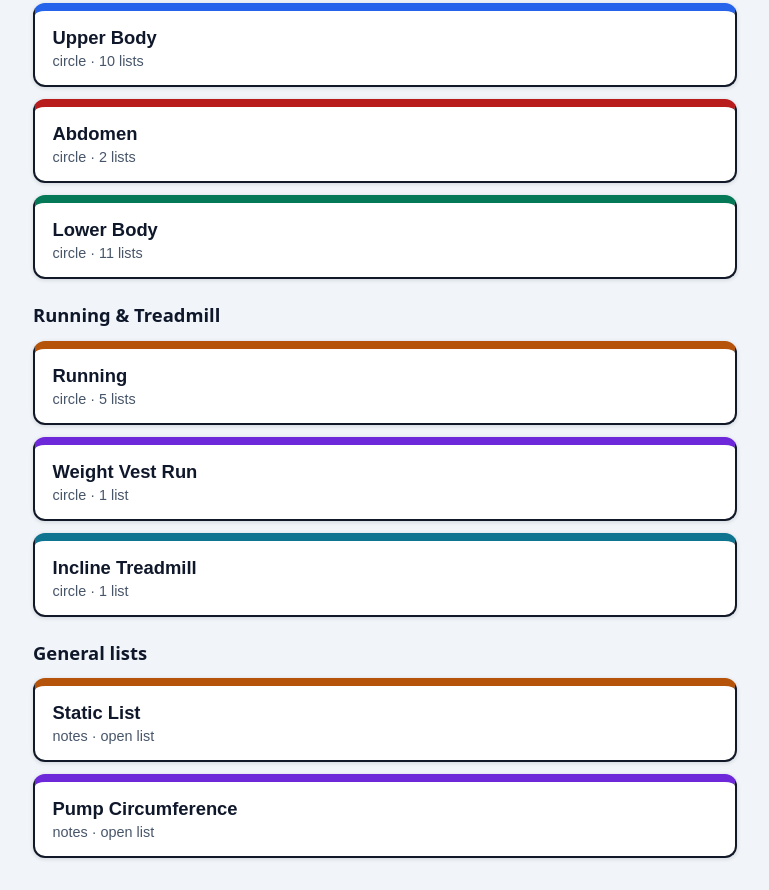
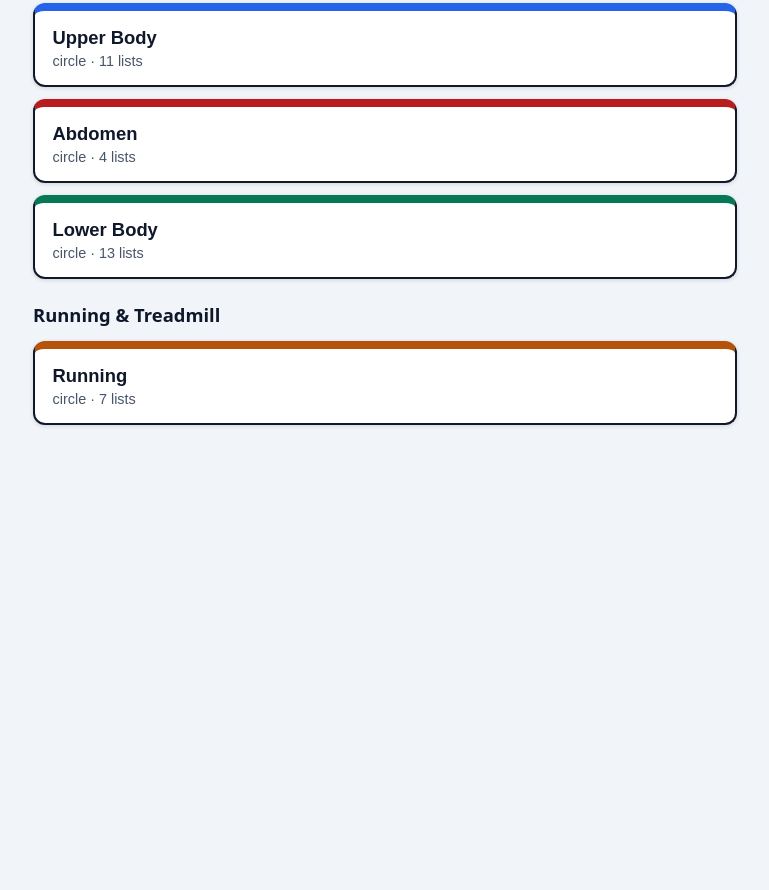
Before and after one commit to damonigraham427-ship-it/workout, a plain HTML site: page workout.html in a window 1280 px wide. Shown: the part 322-1212 px from the top of the page, without its empty margins (255-1024 px from the left). After the commit the page ends 800 px from the top, so only its background shows below. Drawn offline with Linux system fonts and the light colour scheme; no server answers.

Commit message:
Sections fixed: Running holds vest+incline, Static List + Reference Weight per body section, Pump removed, pie landings

```diff
--- /dev/null
+++ b/abdomen-reference-weight.json
@@ -0,0 +1 @@
+{"groups": [{"name": "Abdominals", "steps": []}, {"name": "Obliques", "steps": []}]}
--- /dev/null
+++ b/abdomen-static-list.json
@@ -0,0 +1 @@
+{"notes": []}
--- a/checklist.js
+++ b/checklist.js
@@ -10,8 +10,7 @@ const CK_SECTIONS = [
   { name: 'Upper Body', regions: ['upper'] },
   { name: 'Abdomen', regions: ['abdomen'] },
   { name: 'Lower Body', regions: ['lower'] },
-  { name: 'Running & Treadmill', regions: ['running', 'vest', 'incline'] },
-  { name: 'General lists', regions: ['general'] }
+  { name: 'Running & Treadmill', regions: ['running'] }
 ];
 
 function ckParse(key, fallback) {
@@ -23,8 +22,7 @@ function ckSave(key, value) {
 }
 function ckShort(title) {
   return String(title || '').replace(/^Upper Body \u2014 /, '').replace(/^Lower Body \u2014 /, '')
-    .replace(/^Abdomen \u2014 /, '').replace(/^Running \u2014 /, '')
-    .replace(/^Weight Vest Run \u2014 /, '').replace(/^Incline Treadmill \u2014 /, '');
+    .replace(/^Abdomen \u2014 /, '').replace(/^Running \u2014 /, '');
 }
 function ckToday() {
   const d = new Date();
--- a/index.json
+++ b/index.json
@@ -3,26 +3,10 @@
   {
    "category": "Workout Elements",
    "file": "workout-reference-weight.json",
-   "title": "Workout Elements — Reference Weight",
-   "chapter": "Reference Weight",
+   "title": "Upper Body — Reference Weight",
+   "chapter": "Upper Body",
    "ladder": true,
    "region": "upper"
-  },
-  {
-   "category": "Workout Elements",
-   "chapter": "Static List",
-   "file": "workout-static-list.json",
-   "title": "Workout Elements — Static List",
-   "notes": true,
-   "region": "general"
-  },
-  {
-   "category": "Workout Elements",
-   "chapter": "Pump Circumference",
-   "file": "workout-pump-circumference.json",
-   "title": "Workout Elements — Pump Circumference",
-   "notes": true,
-   "region": "general"
   },
   {
    "category": "Workout Elements",
@@ -154,6 +138,22 @@
   },
   {
    "category": "Workout Elements",
+   "file": "lowerbody-reference-weight.json",
+   "title": "Lower Body — Reference Weight",
+   "chapter": "Lower Body",
+   "ladder": true,
+   "region": "lower"
+  },
+  {
+   "category": "Workout Elements",
+   "chapter": "Lower Body",
+   "file": "lowerbody-static-list.json",
+   "title": "Lower Body — Static List",
+   "notes": true,
+   "region": "lower"
+  },
+  {
+   "category": "Workout Elements",
    "chapter": "Abdomen",
    "file": "upperbody-abdominals.json",
    "title": "Abdomen — Abdominals",
@@ -165,6 +165,22 @@
    "chapter": "Abdomen",
    "file": "upperbody-obliques.json",
    "title": "Abdomen — Obliques",
+   "notes": true,
+   "region": "abdomen"
+  },
+  {
+   "category": "Workout Elements",
+   "file": "abdomen-reference-weight.json",
+   "title": "Abdomen — Reference Weight",
+   "chapter": "Abdomen",
+   "ladder": true,
+   "region": "abdomen"
+  },
+  {
+   "category": "Workout Elements",
+   "chapter": "Abdomen",
+   "file": "abdomen-static-list.json",
+   "title": "Abdomen — Static List",
    "notes": true,
    "region": "abdomen"
   },
@@ -197,6 +213,14 @@
    "chapter": "Upper Body",
    "file": "upperbody-upper-traps.json",
    "title": "Upper Body — Upper Traps",
+   "notes": true,
+   "region": "upper"
+  },
+  {
+   "category": "Workout Elements",
+   "chapter": "Upper Body",
+   "file": "upperbody-static-list.json",
+   "title": "Upper Body — Static List",
    "notes": true,
    "region": "upper"
   },
@@ -242,19 +266,19 @@
   },
   {
    "category": "Workout Elements",
-   "chapter": "Weight Vest Run",
+   "chapter": "Running",
    "file": "weight-vest-run.json",
-   "title": "Weight Vest Run — Run",
+   "title": "Running — Weight Vest Run",
    "notes": true,
-   "region": "vest"
+   "region": "running"
   },
   {
    "category": "Workout Elements",
-   "chapter": "Incline Treadmill",
+   "chapter": "Running",
    "file": "incline-treadmill.json",
-   "title": "Incline Treadmill — Run",
+   "title": "Running — Incline Treadmill",
    "notes": true,
-   "region": "incline"
+   "region": "running"
   }
  ]
 }
--- /dev/null
+++ b/lowerbody-reference-weight.json
@@ -0,0 +1 @@
+{"groups": [{"name": "Lower Abs", "steps": []}, {"name": "Lower Back", "steps": []}, {"name": "Hamstrings", "steps": []}, {"name": "Quadriceps", "steps": []}, {"name": "VMO", "steps": []}, {"name": "Gastrocnemius", "steps": []}, {"name": "Soleus", "steps": []}, {"name": "Hips", "steps": []}, {"name": "Abductor", "steps": []}, {"name": "Adductor", "steps": []}, {"name": "Glutes", "steps": []}]}
--- /dev/null
+++ b/lowerbody-static-list.json
@@ -0,0 +1 @@
+{"notes": []}
--- a/sync.js
+++ b/sync.js
@@ -14,6 +14,9 @@
 
   var EXACT_KEYS = ['examHistory', 'examProgress', 'notepadNotes', 'notepadCleared', 'qualityNotes', 'qualityCleared', 'backdoorLog', 'frontChecklist'];
   var PREFIXES = ['workoutNotes:', 'ladderDates:', 'ladderAdded:', 'ladderSets:', 'noteProgress:'];
+  // Removed lists (Pump Circumference — Damoni, Nov 26, 2026): their stored
+  // entries are purged on every device and deleted from the cloud copy.
+  var PURGE_KEYS = ['workoutNotes:workout-pump-circumference.json', 'noteProgress:workout-pump-circumference.json'];
 
   // ---- sync bar UI ----
   var bar = document.createElement('div');
@@ -46,8 +49,10 @@
 
   var auth = null, db = null, uid = null, applying = false, pushTimer = null, userEmail = '';
   var origSet = localStorage.setItem.bind(localStorage);
+  PURGE_KEYS.forEach(function (k) { try { localStorage.removeItem(k); } catch (e) {} });
 
   function isSyncKey(k) {
+    if (PURGE_KEYS.indexOf(k) !== -1) return false;
     if (EXACT_KEYS.indexOf(k) !== -1) return true;
     return PREFIXES.some(function (p) { return k.indexOf(p) === 0; });
   }
@@ -229,6 +234,12 @@
       btn.onclick = function () { auth.signOut(); };
       db.collection('users').doc(uid).get().then(function (snap) {
         var remote = snap.exists ? (snap.data().state || {}) : {};
+        PURGE_KEYS.forEach(function (k) { delete remote[k]; });
+        try {
+          var delArgs = [];
+          PURGE_KEYS.forEach(function (k) { delArgs.push(new firebase.firestore.FieldPath('state', k), firebase.firestore.FieldValue.delete()); });
+          if (delArgs.length) db.collection('users').doc(uid).update.apply(db.collection('users').doc(uid), delArgs).catch(function () {});
+        } catch (e) {}
         var local = collectState();
         var merged = mergeState(local, remote);
         // Firestore does not preserve map key order, so compare canonically:
--- a/upperbody-chest.json
+++ b/upperbody-chest.json
@@ -1 +1 @@
-{"notes": [], "retired": ["Pectorals"]}
+{"notes": [], "retired": ["Pectorals"], "progressRenames": {"Pectoral- Knee Push-Up 5x5 Circuit": "Knee Push-Up 5x5 Circuit", "Pectoral- Chair Push-Up-10x10 Circuit": "Chair Push-Up-10x10 Circuit"}}
--- /dev/null
+++ b/upperbody-static-list.json
@@ -0,0 +1 @@
+{"notes": [], "movedFrom": "workout-static-list.json"}
--- a/workout-topics.js
+++ b/workout-topics.js
@@ -15,8 +15,8 @@
 
   fetch('index.json', { cache: 'no-store' }).then(function (r) { return r.json(); }).then(function (idx) {
     var body = new URLSearchParams(location.search).get('body');
-    if (['upper', 'abdomen', 'lower', 'running', 'vest', 'incline'].indexOf(body) === -1) { location.replace('workout.html'); return; }
-    var regionName = { upper: 'Upper Body', abdomen: 'Abdomen', lower: 'Lower Body', running: 'Running', vest: 'Weight Vest Run', incline: 'Incline Treadmill' }[body];
+    if (['upper', 'abdomen', 'lower', 'running'].indexOf(body) === -1) { location.replace('workout.html'); return; }
+    var regionName = { upper: 'Upper Body', abdomen: 'Abdomen', lower: 'Lower Body', running: 'Running' }[body];
     document.title = 'Workout Elements \u2014 ' + regionName;
     var h1 = document.getElementById('tp-title');
     if (h1) h1.textContent = 'Workout Elements \u2014 ' + regionName;
--- a/workout.html
+++ b/workout.html
@@ -15,8 +15,6 @@
 <section id="wo-circles"></section>
 <h2 class="cl-title">Running &amp; Treadmill</h2>
 <section id="wo-cardio"></section>
-<h2 class="cl-title">General lists</h2>
-<section id="wo-general"></section>
 </main>
 <script src="workout.js"></script>
 <script src="sync.js"></script>
--- a/workout.js
+++ b/workout.js
@@ -1,20 +1,21 @@
-// Workout Elements landing (Nov 23, 2026): the section split 3 ways at
-// Damoni's order — Upper Body, Abdomen, Lower Body, each with its own
-// circle (workout-topics.html?body=<region>). Lists that belong to no body
-// region (region 'general': Static List, Pump Circumference) stay here as
-// direct links to their list pages.
+// Workout Elements landing (Nov 23, 2026): the section split at Damoni's
+// order — Upper Body, Abdomen, Lower Body, each with its own circle
+// (workout-topics.html?body=<region>), plus the Running circle. Every list
+// lives inside one of those sections (Nov 26, 2026: Static List and
+// Reference Weight moved inside the body sections; Pump Circumference
+// removed; no General lists remain).
 const WO_PALETTE = ['#2563eb', '#b91c1c', '#047857', '#b45309', '#6d28d9', '#0e7490'];
-// Body circles first; the running and treadmill circles sit in their own
-// separate section on the landing (Damoni, Nov 23, 2026).
+// Body circles first; the Running circle sits in its own separate
+// section on the landing (Damoni, Nov 23, 2026). Weight Vest Run and
+// Incline Treadmill are entries inside Running, not their own circles
+// (Damoni, Nov 26, 2026).
 const WO_REGIONS = [
   { key: 'upper', name: 'Upper Body' },
   { key: 'abdomen', name: 'Abdomen' },
   { key: 'lower', name: 'Lower Body' }
 ];
 const WO_CARDIO = [
-  { key: 'running', name: 'Running' },
-  { key: 'vest', name: 'Weight Vest Run' },
-  { key: 'incline', name: 'Incline Treadmill' }
+  { key: 'running', name: 'Running' }
 ];
 
 function woCard(label, sub, color, onclick) {
@@ -48,13 +49,6 @@ fetch('index.json', { cache: 'no-store' })
     }));
     fill('wo-circles', WO_REGIONS, 0);
     fill('wo-cardio', WO_CARDIO, 3);
-    const general = document.getElementById('wo-general');
-    entries.filter(e => e.region === 'general').forEach((e, i) => {
-      const label = e.title.replace(/^Workout Elements — /, '');
-      general.appendChild(woCard(label, e.ladder ? 'ladder · open list' : 'notes · open list', WO_PALETTE[(i + 3) % WO_PALETTE.length], () => {
-        location.href = e.ladder ? 'ladder.html?ladder=' + e.file : 'notes.html?notes=' + e.file;
-      }));
-    });
   })
   .catch(() => {
     document.getElementById('wo-circles').textContent = 'Could not load the list.';
```
Also changed, not shown: exams.js (+16 -0 lines), notes.js (+47 -0 lines).
